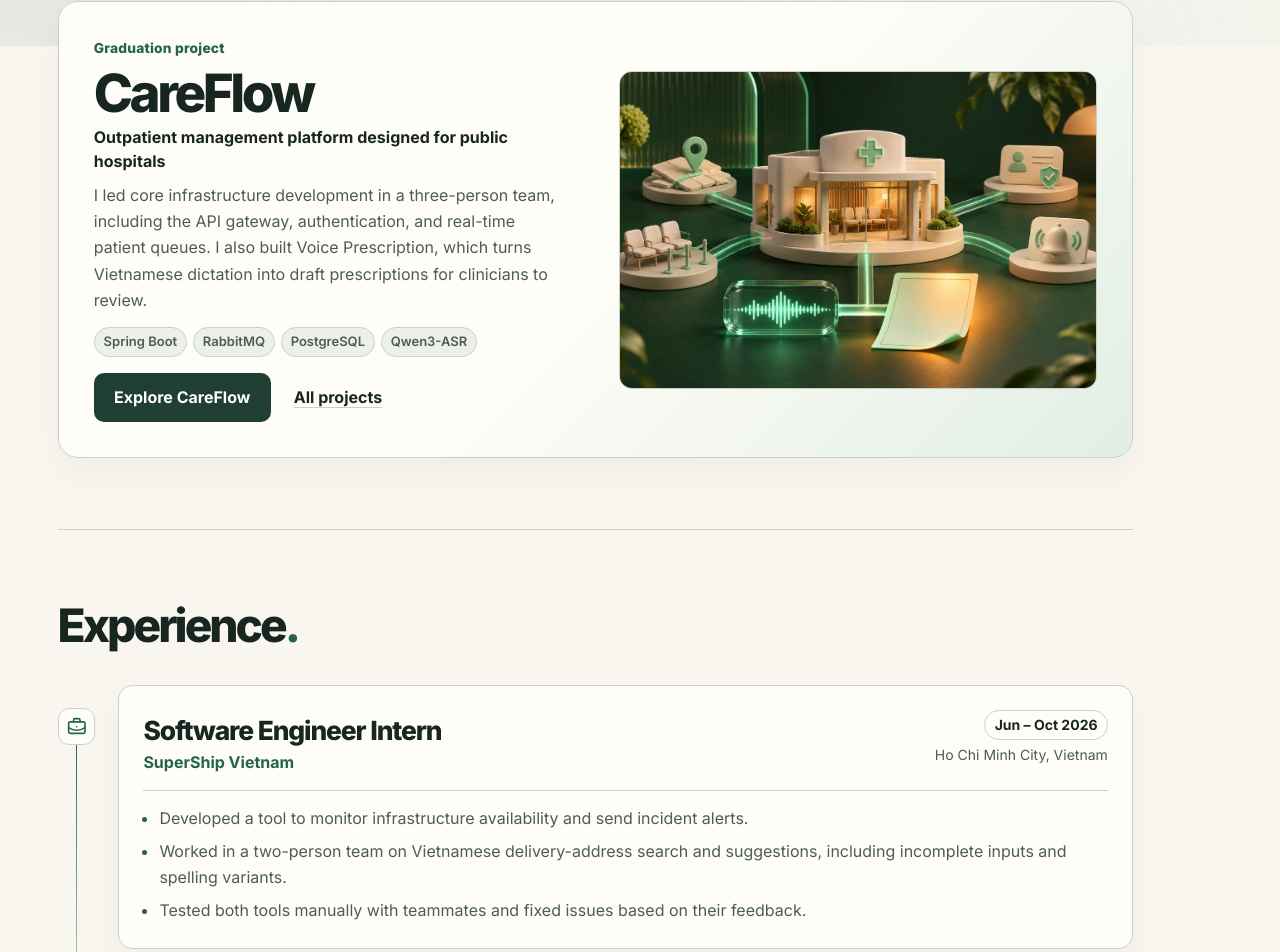
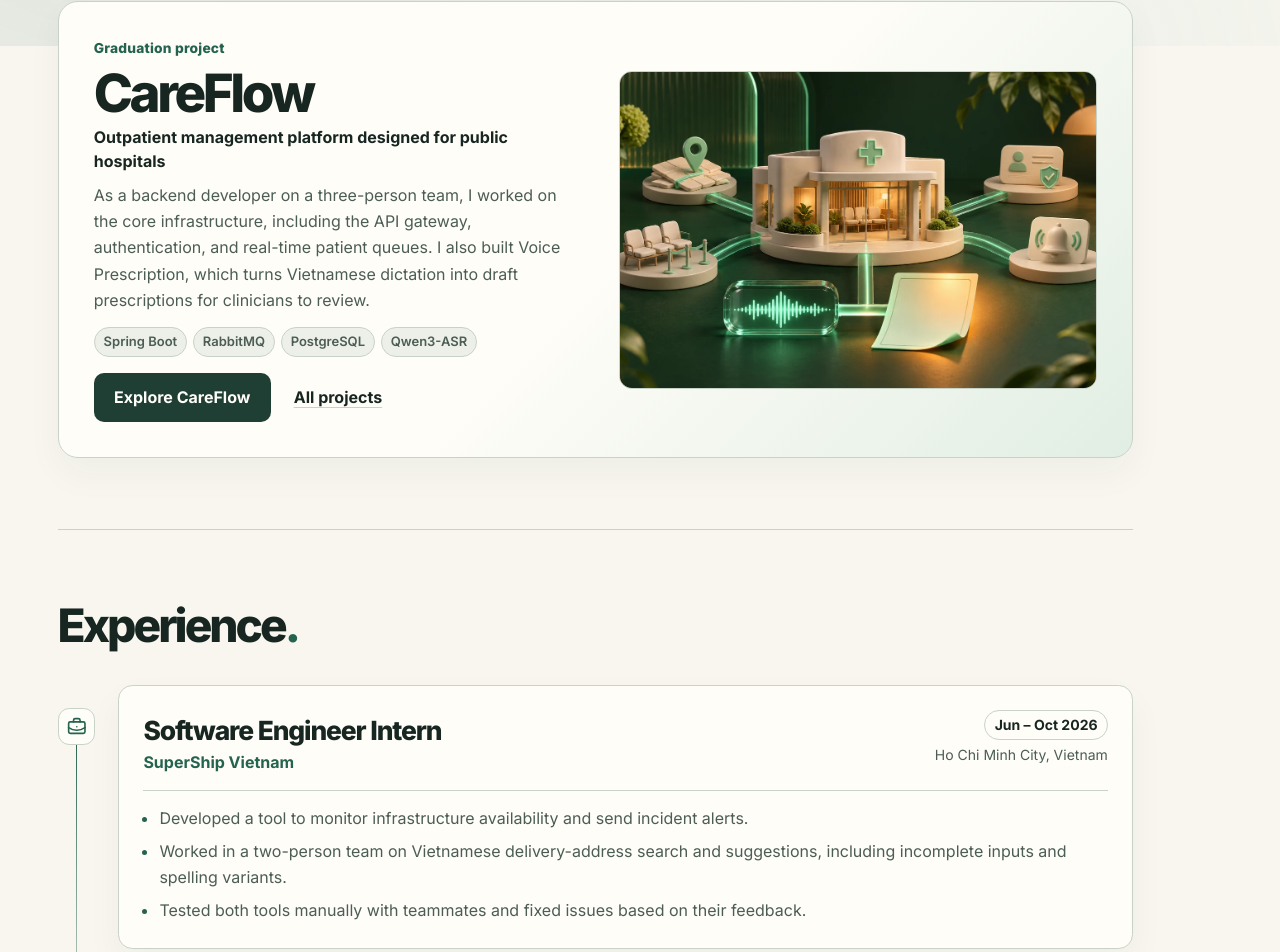
Before and after one commit to dangkhoiii02/portfolio, a Next.js app: page / in a window 1280 px wide. Shown: the part 754-1706 px from the top of the page. Built offline with nearby package versions, Linux system fonts and the light colour scheme.

Commit message:
Describe CareFlow contribution as a team member

```diff
--- a/src/app/page.tsx
+++ b/src/app/page.tsx
@@ -50,9 +50,9 @@ function CareFlowFeature() {
             <h2 id="featured-careflow-title">CareFlow</h2>
             <p className="feature-subtitle">Outpatient management platform designed for public hospitals</p>
             <p>
-              I led core infrastructure development in a three-person team, including the API gateway,
-              authentication, and real-time patient queues. I also built Voice Prescription, which turns
-              Vietnamese dictation into draft prescriptions for clinicians to review.
+              As a backend developer on a three-person team, I worked on the core infrastructure,
+              including the API gateway, authentication, and real-time patient queues. I also built
+              Voice Prescription, which turns Vietnamese dictation into draft prescriptions for clinicians to review.
             </p>
             <ul className="tags" aria-label="CareFlow technologies">
               {["Spring Boot", "RabbitMQ", "PostgreSQL", "Qwen3-ASR"].map(tag => <li key={tag}>{tag}</li>)}
--- a/src/components/Projects.tsx
+++ b/src/components/Projects.tsx
@@ -125,7 +125,7 @@ export default function Projects() {
               <p className="eyebrow feature-label">Graduation internship project</p>
               <h2 id="careflow-title">CareFlow</h2>
               <p className="feature-subtitle">Outpatient management microservices</p>
-              <p>I led core infrastructure development in a three-person team.</p>
+              <p>I worked on CareFlow’s core infrastructure as a backend developer on a three-person team.</p>
               <ul className="service-grid" aria-label="Core services">
                 {coreServices.map(({ name, icon: Icon }) => (
                   <li key={name}><Icon size={16} aria-hidden="true" /> {name}</li>
```
